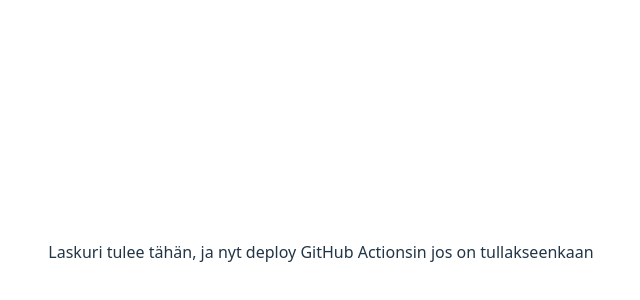
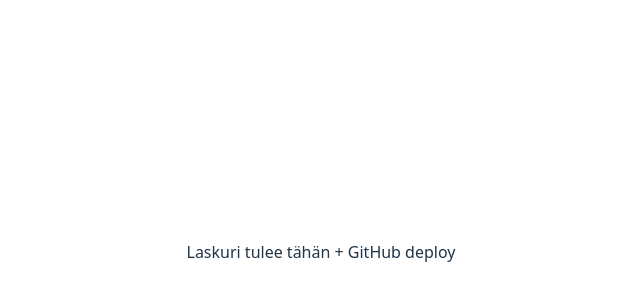
Before and after one commit to sasupa/alvlaskuri, a React (Vite) app: page / in a window 1280 px wide. Shown: the part 148-448 px from the top of the page, without its empty margins (319-959 px from the left). Built offline with nearby package versions, Linux system fonts and the light colour scheme.

Commit message:
New try with removing files

```diff
--- a/src/components/Laskuri.jsx
+++ b/src/components/Laskuri.jsx
@@ -1,7 +1,7 @@
 const laskuri = () => {
   return (
     <div>
-      <p>Laskuri tulee tähän, ja nyt deploy GitHub Actionsin jos on tullakseenkaan</p>
+      <p>Laskuri tulee tähän + GitHub deploy</p>
     </div>
   )
 }
```
